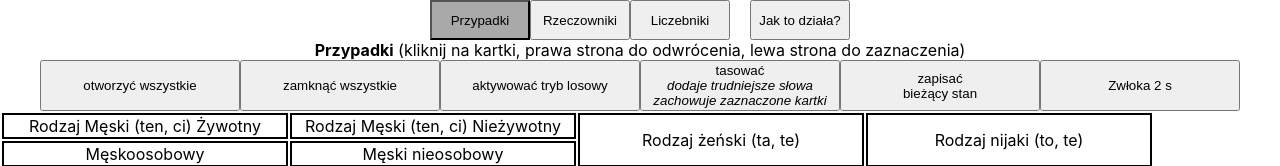
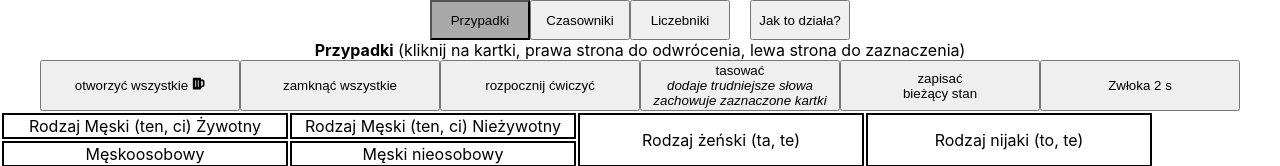
Before and after one commit to IKoshelev/polish-language-kata, a React (Create React App) app: page / in a window 1280 px wide. Shown: the top 166 px of the page. Built offline with nearby package versions, Linux system fonts and the light colour scheme.

Commit message:
starting SCSS upgrade

```diff
--- a/package.json
+++ b/package.json
@@ -14,7 +14,9 @@
     "immer": "^9.0.15",
     "react": "^18.2.0",
     "react-dom": "^18.2.0",
+    "react-icons": "^4.4.0",
     "react-scripts": "5.0.1",
+    "sass": "^1.55.0",
     "typescript": "^4.8.2",
     "use-immer": "^0.7.0",
     "web-vitals": "^2.1.4"
--- a/src/App.css
+++ b/src/App.css
@@ -32,6 +32,11 @@
   min-height: 30px;
 }
 
+.verbs-table tbody td>div {
+  min-height: 50px;
+  min-width: 150px;
+}
+
 .verbs-table th,
 td:not(.marked) {
   border: 2.5px solid black;
@@ -58,7 +63,7 @@ td.verb-text {
 }
 
 .cases-buttons button {
-  min-height: 30px;
+  min-height: 40px;
   width: 200px;
 }
 
@@ -73,7 +78,7 @@ td.verb-text {
 }
 
 .verbs-buttons button {
-  min-height: 30px;
+  min-height: 40px;
   width: 200px;
 }
 
@@ -84,7 +89,7 @@ td.verb-text {
 }
 
 .numerals-buttons button {
-  min-height: 30px;
+  min-height: 40px;
   width: 200px;
 }
 
--- a/src/App.tsx
+++ b/src/App.tsx
@@ -30,7 +30,7 @@ function App() {
       <div className='menu'>
         {([
           ['cases', 'Przypadki'],
-          ['verbs', 'Rzeczowniki'],
+          ['verbs', 'Czasowniki'],
           ['numerals', 'Liczebniki'],
         ] as [Mode, string][])
           .map(([buttonMode, label]) =>
@@ -93,6 +93,20 @@ function App() {
     </button>
 
     <p>
+      "Kata" w sztukach walki to zbiór podstawowych form kluczowych dla poprawnej techniki.
+       Tutaj jest kata dla uczących się języka polskiego.
+
+       Tutaj zebrano przykłady podstawowych reguł gramatycznych i typowych wyjątków.
+
+       Jest zawsze w telefonie, dzięki czemu możesz ćwiczyć
+       przez 10-15 minut w transporcie lub podczas lunchu.
+    </p>
+
+    <p>
+      <strong>Jak ćwiczyć?</strong>
+    </p>
+
+    <p>
       Wybierz to, co chcesz ćwiczyć.
     </p>
 
@@ -101,13 +115,25 @@ function App() {
     </p>
 
     <p>
-      Naciśnij <strong>"aktywować tryb losowy"</strong>, i przypomnij sobie poprawną formę podświetlonej kartki.
+      Naciśnij <strong>"rozpocznij ćwiczyć"</strong>, i przypomnij sobie poprawną formę podświetlonej kartki.
       Kliknij prawą stronę kartki, aby ją otworzyć i zweryfikować.
       Jeśli zgadłeś źle - kliknij lewą stronę kartki, aby zaznaczyć ją do powtórzenia.
     </p>
 
     <p>
       Naciśnij <strong>"tasować"</strong> żeby utrudnić sobie zadanie.
+    </p>
+
+    <p>
+      Potrzebujesz wyjaśnień gramatycznych? Zobacz:
+      <br/>
+      <a href="https://polski.info/pl/grammar">
+        https://polski.info/pl/grammar
+      </a>
+      <br/>
+      <a href="https://www.polskinawynos.com/?page_id=329">
+        https://www.polskinawynos.com/
+      </a>
     </p>
 
     <p>
--- a/src/Cases.tsx
+++ b/src/Cases.tsx
@@ -1,6 +1,7 @@
 import React, { useEffect } from 'react';
 import { useImmer } from 'use-immer';
 import { attemptGetDataByQSKey, getRandomItem } from './util';
+import { FaBeer } from 'react-icons/fa';
 
 type Card = {
     id: number;
@@ -1289,7 +1290,7 @@ export function Cases() {
                         getAllCards(d.cards).forEach(x => x.isFlipped = true);
                         d.cards.forEach(x => x.caseNameIsFlipped = true);
                     })}
-                >otworzyć wszystkie</button>
+                >otworzyć wszystkie <FaBeer /></button>
                 <button
                     className='cases-button'
                     onClick={() => updateState((d) => {
@@ -1304,7 +1305,7 @@ export function Cases() {
                         d.target = undefined;
                     })}
                 >
-                    {state.randomModeOn ? "dezaktywować tryb losowy" : "aktywować tryb losowy"}
+                    {state.randomModeOn ? "przestań ćwiczyć" : "rozpocznij ćwiczyć"}
                 </button>
                 <button
                     className='cases-button'
@@ -1320,6 +1321,7 @@ export function Cases() {
                         st.hasSavedData = true;
                         window.localStorage.setItem(CASES_STATE_QS_KEY, JSON.stringify(st));
                         updateState(d => { d.hasSavedData = true; });
+                        alert('Stan zapisany.');
                     }}
                 >zapisać <br />bieżący stan</button>
                 {
--- a/src/Numerals.tsx
+++ b/src/Numerals.tsx
@@ -260,7 +260,7 @@ export function Numerals() {
                     d.target = undefined;
                 })}
             >
-                {state.randomModeOn ? "dezaktywować tryb losowy" : "aktywować tryb losowy"}
+                {state.randomModeOn ? "przestań ćwiczyć" : "rozpocznij ćwiczyć"}
             </button>
             <button
                 className='numerals-button'
@@ -278,6 +278,7 @@ export function Numerals() {
                     st.hasSavedData = true;
                     window.localStorage.setItem(NUMERALS_STATE_QS_KEY, JSON.stringify(st));
                     updateState(d => { d.hasSavedData = true; });
+                    alert('Stan zapisany.');
                 }}
             >zapisać<br />bieżący stan</button>
             {
@@ -301,7 +302,7 @@ export function Numerals() {
                 }}
             >Zwłoka {state.timeout / 1000} s</button>
         </div>
-        <div>Sekcje:</div>
+        <div><strong>Sekcje:</strong></div>
         <div className="numerals-sections">
             {
                 state.sections.map((section) => {
--- a/src/Verbs.tsx
+++ b/src/Verbs.tsx
@@ -507,7 +507,7 @@ const sourceData = {
             "będą czytały",
             "Czas przyszły złożony"
         ),
-        'czytać 2': conjugationsDictSource(
+        'czytać ': conjugationsDictSource(
             ...x(2, 'będę czytać'),
             ...x(2, 'będziesz czytać'),
             ...x(3, 'będzie czytać'),
@@ -790,7 +790,7 @@ export function Verbs() {
                     d.target = undefined;
                 })}
             >
-                {state.randomModeOn ? "dezaktywować tryb losowy" : "aktywować tryb losowy"}
+                {state.randomModeOn ? "przestań ćwiczyć" : "rozpocznij ćwiczyć"}
             </button>
             <button
                 className='verbs-button'
@@ -811,6 +811,7 @@ export function Verbs() {
                         st.hasSavedData = true;
                         window.localStorage.setItem(VERBS_STATE_QS_KEY, JSON.stringify(st));
                         updateState(d => { d.hasSavedData = true; });
+                        alert('Stan zapisany.');
                     }}
                 >zapisać<br/>bieżący stan</button>
                 {
@@ -834,7 +835,7 @@ export function Verbs() {
                 }}
             >Zwłoka {state.timeout / 1000} s</button>
         </div>
-        <div>Sekcje:</div>
+        <div><strong>Sekcje:</strong></div>
         <div className="verbs-sections">
             {
                 entries(sourceData).map(([k, v]) => {
```
Also changed, not shown: 1 other file (tests, documents, lock files or other folders).
